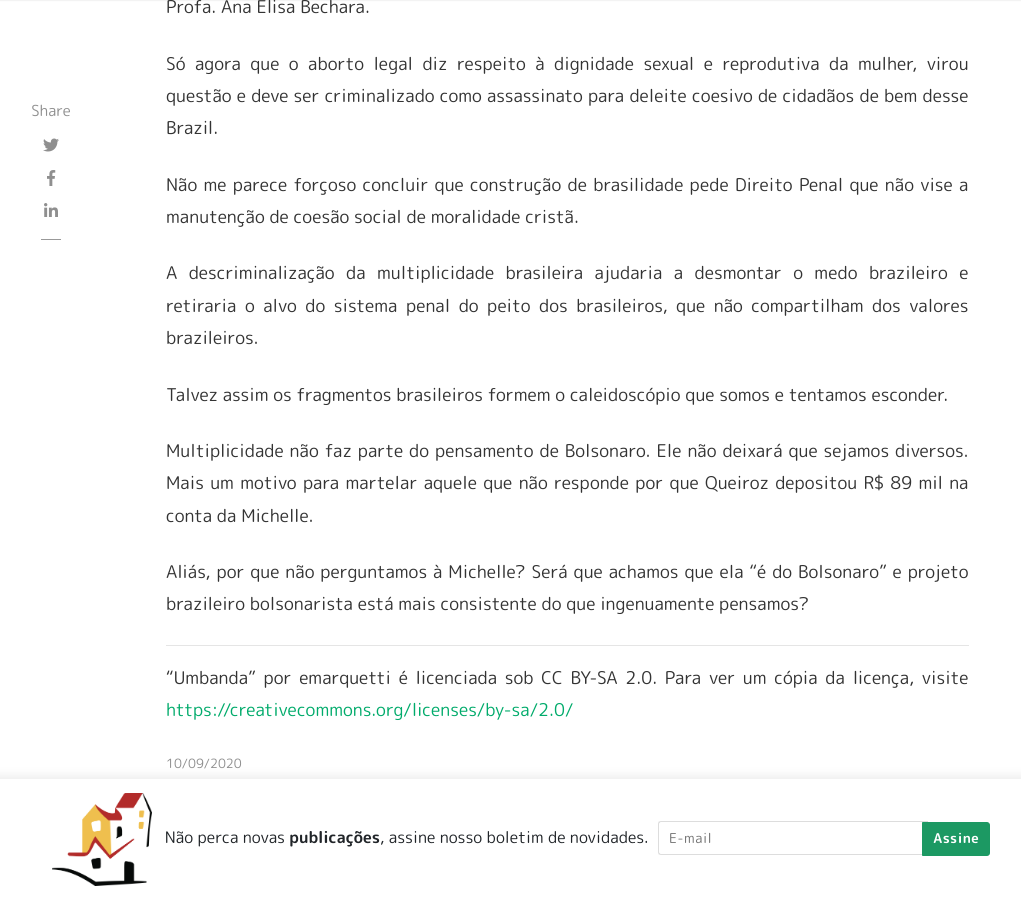
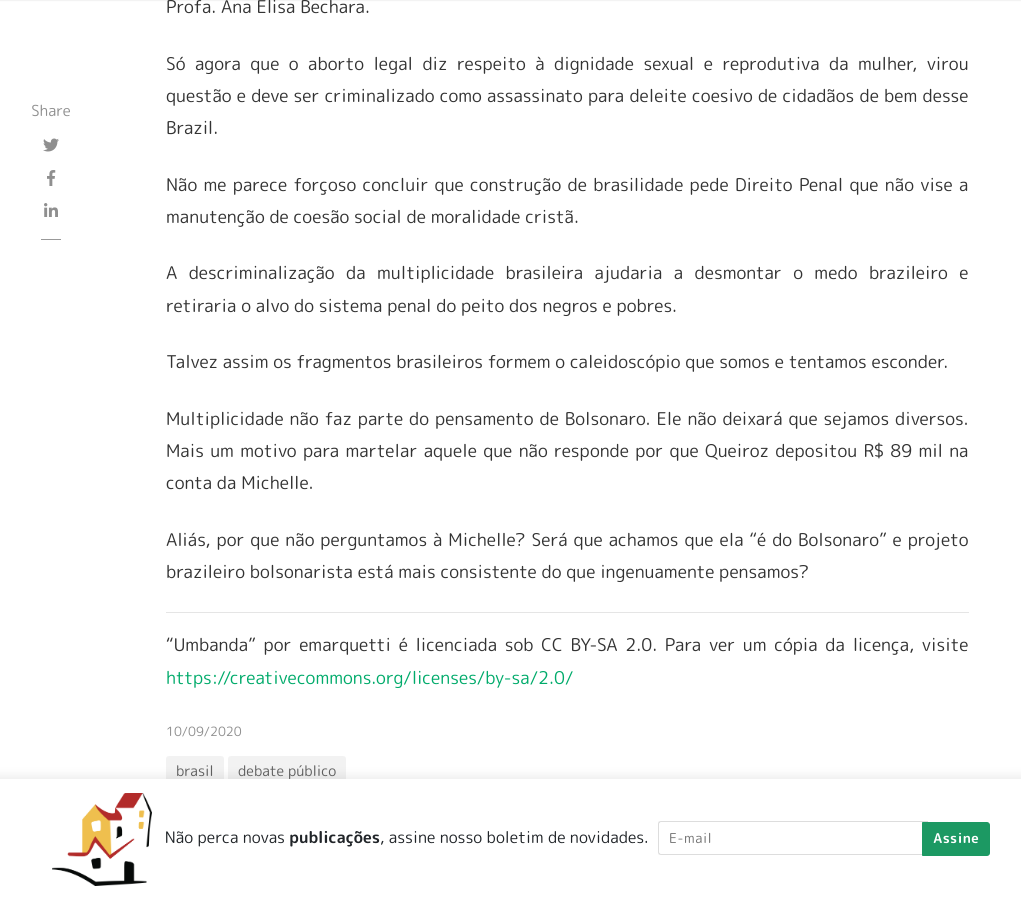
Before and after one commit to rafaelabcaffaro/republiqueta.github.io, a Jekyll site: the page built from _posts/2020-09-10-punitivismo-e-caleidoscopio.md, in a window 1280 px wide and 900 px high, scrolled down 2229 px. Shown: the whole window, without its empty margins (119-1140 px from the left). Built offline with Jekyll 4.4.1, drawn with Linux system fonts in a browser that asks for light colours; nearby versions of some CDN libraries; some web fonts are replaced; comment, search, counter and statistics services are not loaded.

Commit message:
edição

```diff
--- a/_posts/2020-09-10-punitivismo-e-caleidoscopio.md
+++ b/_posts/2020-09-10-punitivismo-e-caleidoscopio.md
@@ -36,7 +36,7 @@
 
 Não me parece forçoso concluir que construção de brasilidade pede Direito Penal que não vise a manutenção de coesão social de moralidade cristã.
 
-A descriminalização da multiplicidade brasileira ajudaria a desmontar o medo brazileiro e retiraria o alvo do sistema penal do peito dos brasileiros, que não compartilham dos valores brazileiros.
+A descriminalização da multiplicidade brasileira ajudaria a desmontar o medo brazileiro e retiraria o alvo do sistema penal do peito dos negros e pobres.
 
 Talvez assim os fragmentos brasileiros formem o caleidoscópio que somos e tentamos esconder.
 
```
